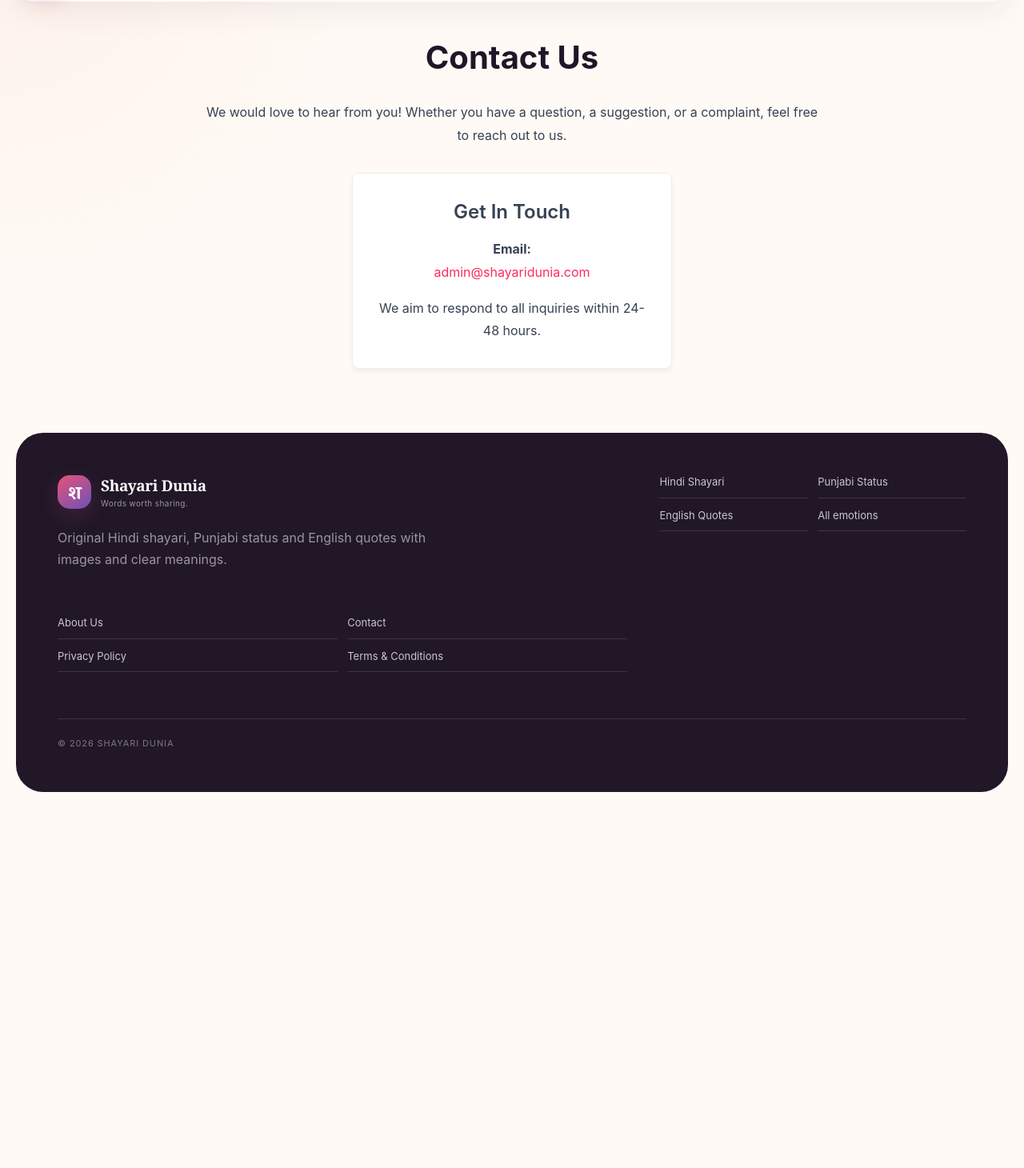
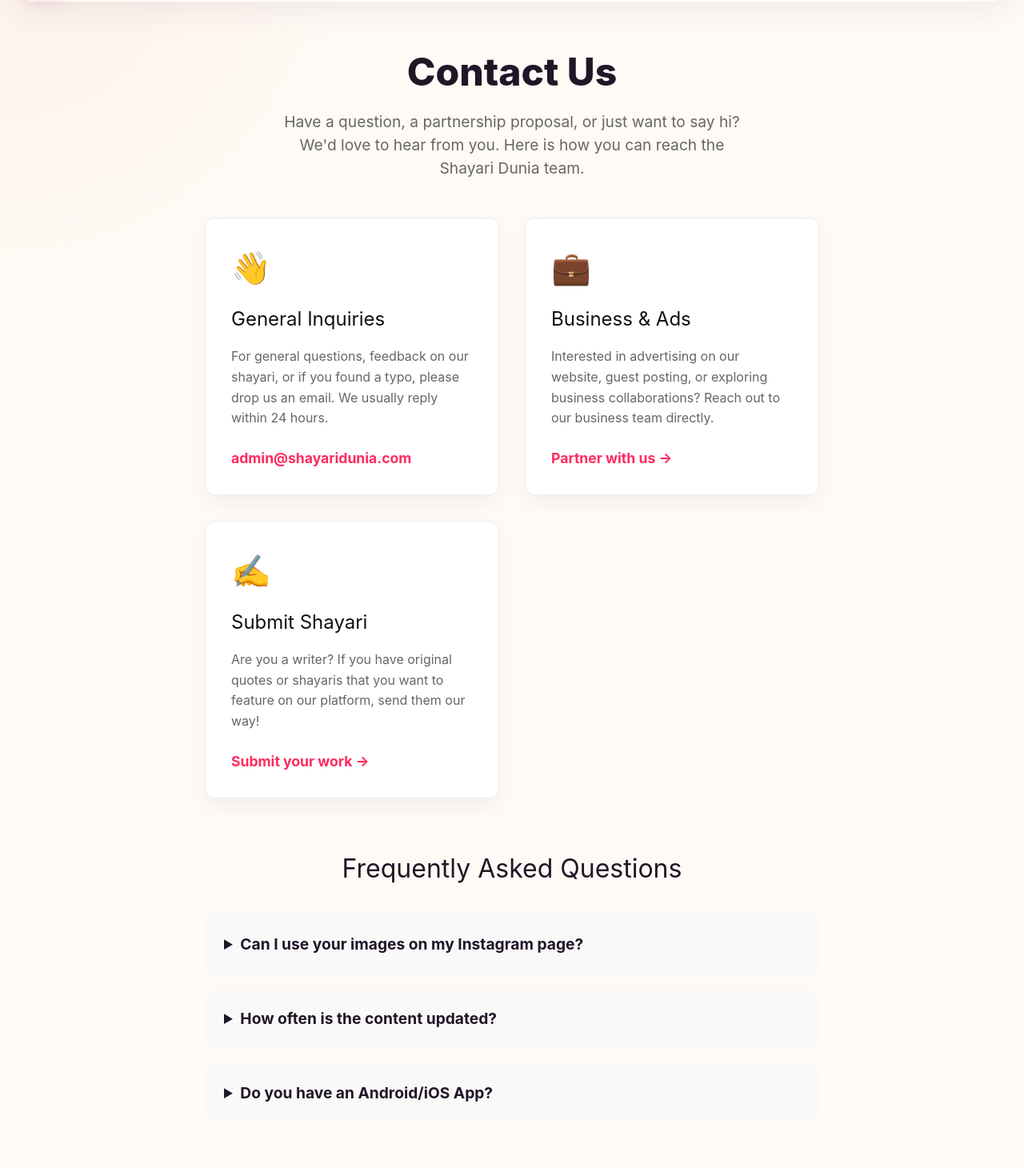
Before and after one commit to asbusiness276-cyber/shayaridunia, a Next.js app: page /contact in a window 1280 px wide. Shown: the part 90-1550 px from the top of the page at 80% size. Before the commit the page ends 1098 px from the top, so only its background shows below. Built offline with nearby package versions, Linux system fonts and the light colour scheme; no server answers.

Commit message:
feat: Enhance About Us and Contact Us content

```diff
--- a/app/about/page.tsx
+++ b/app/about/page.tsx
@@ -1,31 +1,71 @@
 import { SiteHeader, SiteFooter } from '../components/SiteHeader';
+import Link from 'next/link';
 
 export default function AboutPage() {
   return (
     <>
       <SiteHeader />
       <main className="page-shell">
-        <div className="max-w-4xl mx-auto px-4 py-12" style={{maxWidth: '800px', margin: '0 auto', padding: '3rem 1rem'}}>
-          <h1 className="text-4xl font-bold text-center mb-8" style={{fontSize: '2.5rem', marginBottom: '2rem'}}>About Shayari Dunia</h1>
-          <div className="prose prose-lg mx-auto text-gray-700 space-y-6" style={{lineHeight: 1.8}}>
-            <p>
-              Welcome to <strong>Shayari Dunia</strong>, your ultimate destination for expressing emotions through the beautiful art of words. We believe that sometimes, the feelings in our hearts cannot be expressed in ordinary language. That is when Shayari comes to the rescue.
-            </p>
-            <p style={{marginTop: '1.5rem'}}>
-              Whether you are looking for heart-touching romantic lines, deep sad quotes, inspiring motivational words, or just something to share on your WhatsApp status with a punch of attitude, we have carefully curated collections across three main languages:
-            </p>
-            <ul className="list-disc pl-6 space-y-2" style={{paddingLeft: '1.5rem', marginTop: '1rem', marginBottom: '1.5rem'}}>
-              <li><strong>Hindi (हिन्दी)</strong> - The soulful language of deep emotions and classic literature.</li>
-              <li><strong>Punjabi (ਪੰਜਾਬੀ)</strong> - The vibrant and energetic language of friendship, swag, and pure love.</li>
-              <li><strong>English</strong> - The modern way to express your aesthetic feelings and thoughts instantly.</li>
-            </ul>
-            <h2 className="text-2xl font-semibold mt-8 mb-4" style={{fontSize: '1.8rem', marginTop: '2.5rem', marginBottom: '1rem'}}>Our Mission</h2>
-            <p>
-              Our mission is simple: to help you find the right words at the right time. We handpick the best shayaris and present them in beautifully designed, easy-to-read cards that you can instantly download or share with your loved ones on social media.
-            </p>
-            <p style={{marginTop: '1.5rem'}}>
-              Thank you for making Shayari Dunia a part of your daily emotional expression. Keep loving, keep sharing!
-            </p>
+        <div className="max-w-4xl mx-auto px-4 py-16" style={{maxWidth: '800px', margin: '0 auto', padding: '4rem 1rem'}}>
+
+          <h1 className="text-5xl font-extrabold text-center mb-6" style={{fontSize: '3rem', marginBottom: '1.5rem', fontWeight: 800}}>About Shayari Dunia</h1>
+          <p className="text-center text-gray-500 mb-12" style={{textAlign: 'center', color: '#666', fontSize: '1.2rem', marginBottom: '3rem'}}>
+            Har Ehsaas, Khoobsurat Alfaaz — Where emotions find their true voice.
+          </p>
+
+          <div className="prose prose-lg mx-auto text-gray-700 space-y-8" style={{lineHeight: 1.8, fontSize: '1.1rem'}}>
+
+            <section style={{marginBottom: '3rem'}}>
+              <h2 style={{fontSize: '2rem', marginTop: '2rem', marginBottom: '1rem', color: '#111'}}>Our Story</h2>
+              <p>
+                Welcome to <strong>Shayari Dunia</strong>, your ultimate digital sanctuary for expressing emotions through the beautiful art of words. We realized that in today's fast-paced digital world, people often struggle to find the exact words to describe their feelings. Whether it's the joy of falling in love, the pain of a heartbreak, or the daily motivation needed to keep pushing forward, we all need words that resonate with our soul.
+              </p>
+              <p style={{marginTop: '1rem'}}>
+                That realization gave birth to Shayari Dunia. A platform dedicated to curating, writing, and designing the most touching poetry, status updates, and quotes on the internet.
+              </p>
+            </section>
+
+            <section style={{marginBottom: '3rem'}}>
+              <h2 style={{fontSize: '2rem', marginTop: '2rem', marginBottom: '1rem', color: '#111'}}>What We Offer</h2>
+              <p>
+                We proudly celebrate linguistic diversity by offering a massive, handpicked collection across three major languages:
+              </p>
+              <div style={{display: 'flex', flexDirection: 'column', gap: '1.5rem', marginTop: '1.5rem'}}>
+                <div style={{background: '#f9f9f9', padding: '1.5rem', borderRadius: '12px', borderLeft: '4px solid #ff2a5f'}}>
+                  <h3 style={{fontSize: '1.4rem', margin: '0 0 0.5rem 0'}}>Hindi (हिन्दी) Shayari</h3>
+                  <p style={{margin: 0}}>The soulful language of deep emotions and classic literature. From classical Mirza Ghalib style romance to modern-day two-liners, our Hindi collection captures the essence of Desi romance and heartbreak.</p>
+                </div>
+                <div style={{background: '#f9f9f9', padding: '1.5rem', borderRadius: '12px', borderLeft: '4px solid #ff2a5f'}}>
+                  <h3 style={{fontSize: '1.4rem', margin: '0 0 0.5rem 0'}}>Punjabi (ਪੰਜਾਬੀ) Status</h3>
+                  <p style={{margin: 0}}>The vibrant and energetic language of friendship, swag, and pure love. Whether you want to flaunt your 'Attitude' or express true 'Yaari', our authentic Gurmukhi script quotes are perfect for WhatsApp statuses.</p>
+                </div>
+                <div style={{background: '#f9f9f9', padding: '1.5rem', borderRadius: '12px', borderLeft: '4px solid #ff2a5f'}}>
+                  <h3 style={{fontSize: '1.4rem', margin: '0 0 0.5rem 0'}}>English Quotes</h3>
+                  <p style={{margin: 0}}>The modern way to express your aesthetic feelings instantly. For the Gen-Z and millennials who love minimalistic aesthetics, deep midnight thoughts, and motivational one-liners.</p>
+                </div>
+              </div>
+            </section>
+
+            <section style={{marginBottom: '3rem'}}>
+              <h2 style={{fontSize: '2rem', marginTop: '2rem', marginBottom: '1rem', color: '#111'}}>Why Choose Us?</h2>
+              <ul style={{paddingLeft: '1.5rem', marginTop: '1rem', display: 'flex', flexDirection: 'column', gap: '1rem'}}>
+                <li><strong>100% Original Quality:</strong> We don't just copy-paste. We curate the best lines and ensure they are grammatically correct and meaningful.</li>
+                <li><strong>Share-Ready Images:</strong> Every single quote on our website comes with a beautifully designed, high-resolution image card (4:5 ratio) that is instantly ready to be shared on Instagram or WhatsApp.</li>
+                <li><strong>Clear Meanings:</strong> Shayari can sometimes use difficult words. We provide simple, clear meanings below complex shayaris so you truly understand what you are sharing.</li>
+                <li><strong>Fast & Ad-Friendly:</strong> A seamless, lightning-fast browsing experience designed with love.</li>
+              </ul>
+            </section>
+
+            <section style={{marginBottom: '3rem', textAlign: 'center', background: '#fff0f3', padding: '3rem', borderRadius: '16px'}}>
+              <h2 style={{fontSize: '2rem', margin: '0 0 1rem 0', color: '#ff2a5f'}}>Join Our Community</h2>
+              <p style={{marginBottom: '2rem'}}>
+                Thank you for making Shayari Dunia a part of your daily emotional expression. We are constantly updating our collections with fresh words every single day. Keep loving, keep sharing, and never let your emotions go unspoken!
+              </p>
+              <Link href="/categories" style={{background: '#ff2a5f', color: 'white', padding: '1rem 2rem', borderRadius: '50px', textDecoration: 'none', fontWeight: 'bold', fontSize: '1.1rem'}}>
+                Explore Collections Now
+              </Link>
+            </section>
+
           </div>
         </div>
       </main>
--- a/app/contact/page.tsx
+++ b/app/contact/page.tsx
@@ -5,26 +5,81 @@
     <>
       <SiteHeader />
       <main className="page-shell">
-        <div className="max-w-4xl mx-auto px-4 py-12" style={{maxWidth: '800px', margin: '0 auto', padding: '3rem 1rem'}}>
-          <h1 className="text-4xl font-bold text-center mb-8" style={{fontSize: '2.5rem', marginBottom: '2rem', textAlign: 'center'}}>Contact Us</h1>
-          <div className="prose prose-lg mx-auto text-gray-700 space-y-6 text-center" style={{lineHeight: 1.8, textAlign: 'center'}}>
-            <p>
-              We would love to hear from you! Whether you have a question, a suggestion, or a complaint, feel free to reach out to us.
-            </p>
+        <div className="max-w-4xl mx-auto px-4 py-16" style={{maxWidth: '800px', margin: '0 auto', padding: '4rem 1rem'}}>
 
-            <div className="bg-white shadow-md rounded-lg p-8 mt-8 border border-gray-100 max-w-md mx-auto" style={{background: 'white', padding: '2rem', marginTop: '2rem', borderRadius: '8px', border: '1px solid #eee', boxShadow: '0 4px 6px rgba(0,0,0,0.05)', maxWidth: '400px', margin: '2rem auto'}}>
-              <h2 className="text-2xl font-semibold mb-4 text-primary" style={{fontSize: '1.5rem', marginBottom: '1rem'}}>Get In Touch</h2>
-              <p className="mb-4">
-                <strong>Email:</strong><br />
-                <a href="mailto:admin@shayaridunia.com" className="text-blue-600 hover:underline" style={{color: '#ff2a5f', textDecoration: 'none'}}>
-                  admin@shayaridunia.com
-                </a>
+          <h1 className="text-5xl font-extrabold text-center mb-6" style={{fontSize: '3rem', marginBottom: '1.5rem', fontWeight: 800, textAlign: 'center'}}>Contact Us</h1>
+          <p className="text-center text-gray-500 mb-12" style={{textAlign: 'center', color: '#666', fontSize: '1.2rem', marginBottom: '3rem', maxWidth: '600px', marginLeft: 'auto', marginRight: 'auto'}}>
+            Have a question, a partnership proposal, or just want to say hi? We'd love to hear from you. Here is how you can reach the Shayari Dunia team.
+          </p>
+
+          <div style={{display: 'grid', gridTemplateColumns: 'repeat(auto-fit, minmax(300px, 1fr))', gap: '2rem', marginBottom: '4rem'}}>
+
+            {/* General Inquiries */}
+            <div style={{background: 'white', padding: '2rem', borderRadius: '12px', border: '1px solid #eee', boxShadow: '0 10px 25px rgba(0,0,0,0.05)'}}>
+              <div style={{fontSize: '2.5rem', marginBottom: '1rem'}}>👋</div>
+              <h2 style={{fontSize: '1.5rem', marginBottom: '1rem', color: '#111'}}>General Inquiries</h2>
+              <p style={{color: '#666', marginBottom: '1.5rem', lineHeight: 1.6}}>
+                For general questions, feedback on our shayari, or if you found a typo, please drop us an email. We usually reply within 24 hours.
               </p>
-              <p style={{marginTop: '1rem'}}>
-                We aim to respond to all inquiries within 24-48 hours.
+              <a href="mailto:admin@shayaridunia.com" style={{color: '#ff2a5f', textDecoration: 'none', fontWeight: 'bold', fontSize: '1.1rem'}}>
+                admin@shayaridunia.com
+              </a>
+            </div>
+
+            {/* Business & Partnerships */}
+            <div style={{background: 'white', padding: '2rem', borderRadius: '12px', border: '1px solid #eee', boxShadow: '0 10px 25px rgba(0,0,0,0.05)'}}>
+              <div style={{fontSize: '2.5rem', marginBottom: '1rem'}}>💼</div>
+              <h2 style={{fontSize: '1.5rem', marginBottom: '1rem', color: '#111'}}>Business & Ads</h2>
+              <p style={{color: '#666', marginBottom: '1.5rem', lineHeight: 1.6}}>
+                Interested in advertising on our website, guest posting, or exploring business collaborations? Reach out to our business team directly.
               </p>
+              <a href="mailto:admin@shayaridunia.com?subject=Business%20Inquiry" style={{color: '#ff2a5f', textDecoration: 'none', fontWeight: 'bold', fontSize: '1.1rem'}}>
+                Partner with us →
+              </a>
+            </div>
+
+            {/* Submit Content */}
+            <div style={{background: 'white', padding: '2rem', borderRadius: '12px', border: '1px solid #eee', boxShadow: '0 10px 25px rgba(0,0,0,0.05)'}}>
+              <div style={{fontSize: '2.5rem', marginBottom: '1rem'}}>✍️</div>
+              <h2 style={{fontSize: '1.5rem', marginBottom: '1rem', color: '#111'}}>Submit Shayari</h2>
+              <p style={{color: '#666', marginBottom: '1.5rem', lineHeight: 1.6}}>
+                Are you a writer? If you have original quotes or shayaris that you want to feature on our platform, send them our way!
+              </p>
+              <a href="mailto:admin@shayaridunia.com?subject=Content%20Submission" style={{color: '#ff2a5f', textDecoration: 'none', fontWeight: 'bold', fontSize: '1.1rem'}}>
+                Submit your work →
+              </a>
+            </div>
+
+          </div>
+
+          {/* FAQ Section */}
+          <div style={{marginTop: '4rem'}}>
+            <h2 style={{fontSize: '2rem', textAlign: 'center', marginBottom: '2rem'}}>Frequently Asked Questions</h2>
+
+            <div style={{display: 'flex', flexDirection: 'column', gap: '1rem'}}>
+              <details style={{background: '#f9f9f9', padding: '1.5rem', borderRadius: '12px', cursor: 'pointer'}}>
+                <summary style={{fontWeight: 'bold', fontSize: '1.2rem', outline: 'none'}}>Can I use your images on my Instagram page?</summary>
+                <p style={{marginTop: '1rem', color: '#555', lineHeight: 1.6}}>
+                  Absolutely! We design our images specifically for social media sharing. You are free to download and post them on Instagram, WhatsApp, or Facebook. We just ask that you do not remove our watermark.
+                </p>
+              </details>
+
+              <details style={{background: '#f9f9f9', padding: '1.5rem', borderRadius: '12px', cursor: 'pointer'}}>
+                <summary style={{fontWeight: 'bold', fontSize: '1.2rem', outline: 'none'}}>How often is the content updated?</summary>
+                <p style={{marginTop: '1rem', color: '#555', lineHeight: 1.6}}>
+                  We add new shayaris and quotes every single week. Our team constantly searches for the most relatable and trending thoughts to keep the collections fresh.
+                </p>
+              </details>
+
+              <details style={{background: '#f9f9f9', padding: '1.5rem', borderRadius: '12px', cursor: 'pointer'}}>
+                <summary style={{fontWeight: 'bold', fontSize: '1.2rem', outline: 'none'}}>Do you have an Android/iOS App?</summary>
+                <p style={{marginTop: '1rem', color: '#555', lineHeight: 1.6}}>
+                  Currently, we are exclusively a web platform, but our website is fully optimized to work like a native app on your mobile browser! You can easily save our website to your mobile home screen.
+                </p>
+              </details>
             </div>
           </div>
+
         </div>
       </main>
       <SiteFooter />
```
